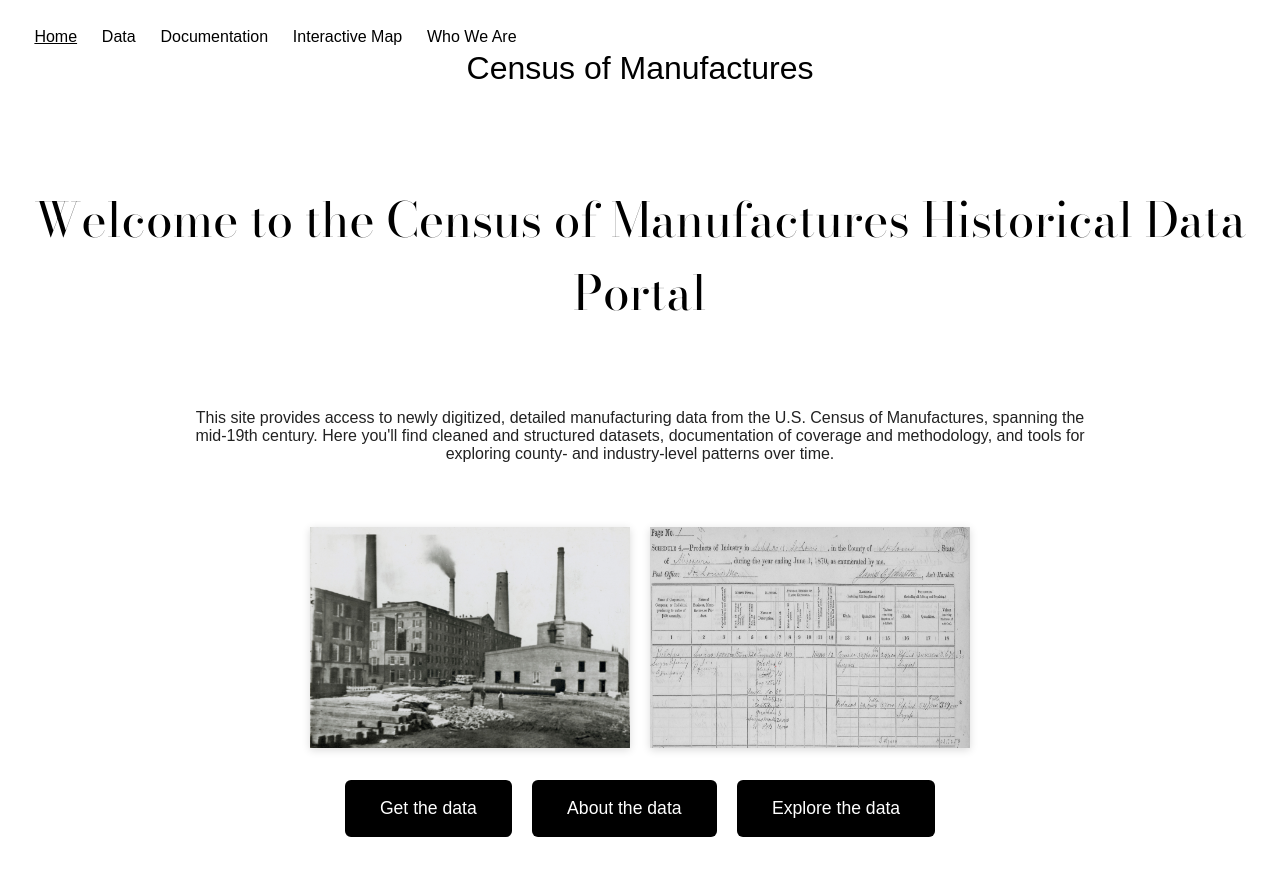
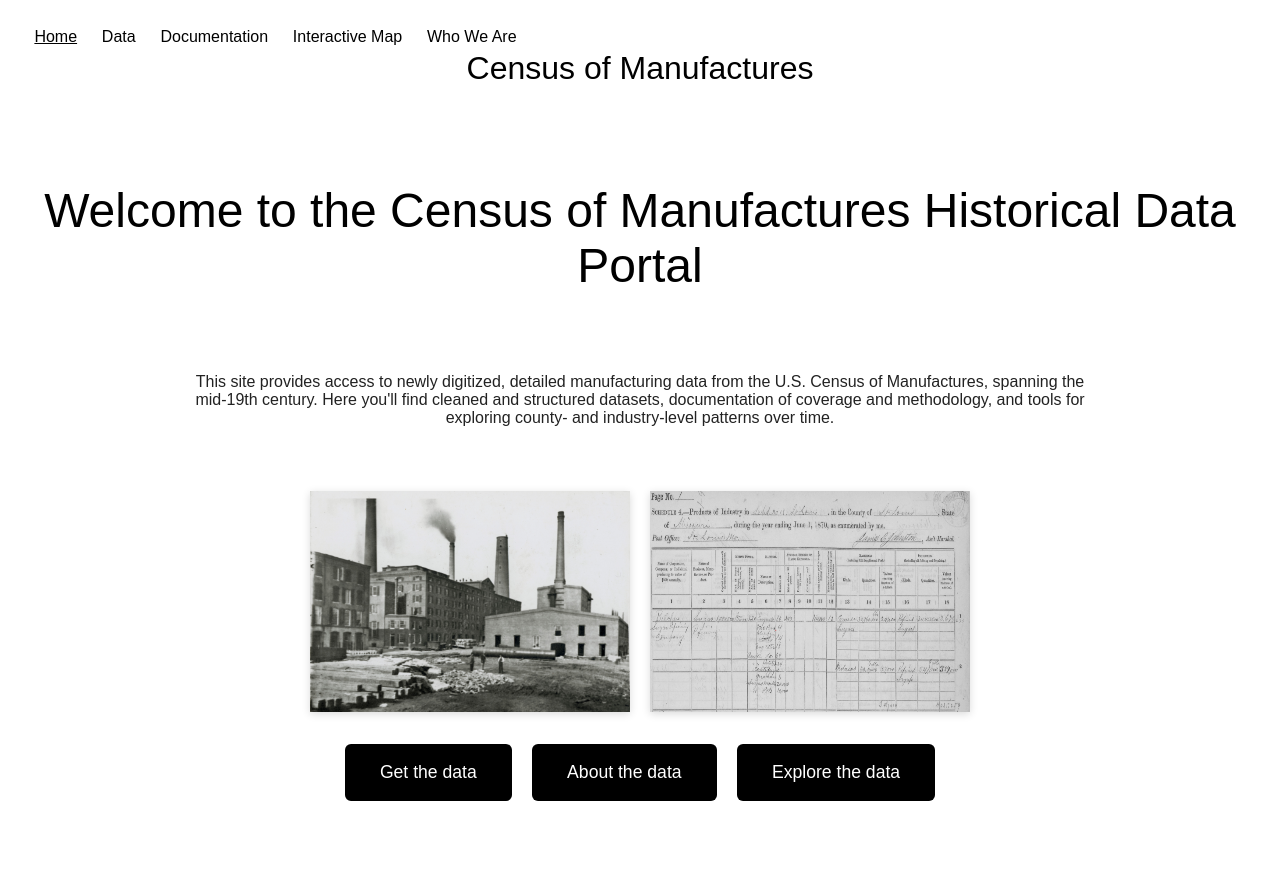
Before and after one commit to allen-otterstrom/CMF_data, a Jekyll site: the page built from index.md, in a window 1280 px wide. Shown: the top 876 px of the page. Built offline with Jekyll 4.4.1, drawn with Linux system fonts in a browser that asks for light colours.

Commit message:
Update index.md

```diff
--- a/index.md
+++ b/index.md
@@ -26,8 +26,8 @@ title: Historical Census of Manufactures Microdata
   /* Make the main header bigger on the homepage */
 body.page-index h1 {
     font-size: 3em;   /* increase size as desired */
-    font-family: 'Bodoni Moda', serif; /* optional: match your header style */
-    /*font-family: 'Arial';*/
+    /*font-family: 'Bodoni Moda', serif;*/ /* optional: match your header style */
+    font-family: 'Arial';
     font-weight: 400;  /* optional: lighter weight */
     margin-bottom: 1em; /* spacing below header */
 }
```
